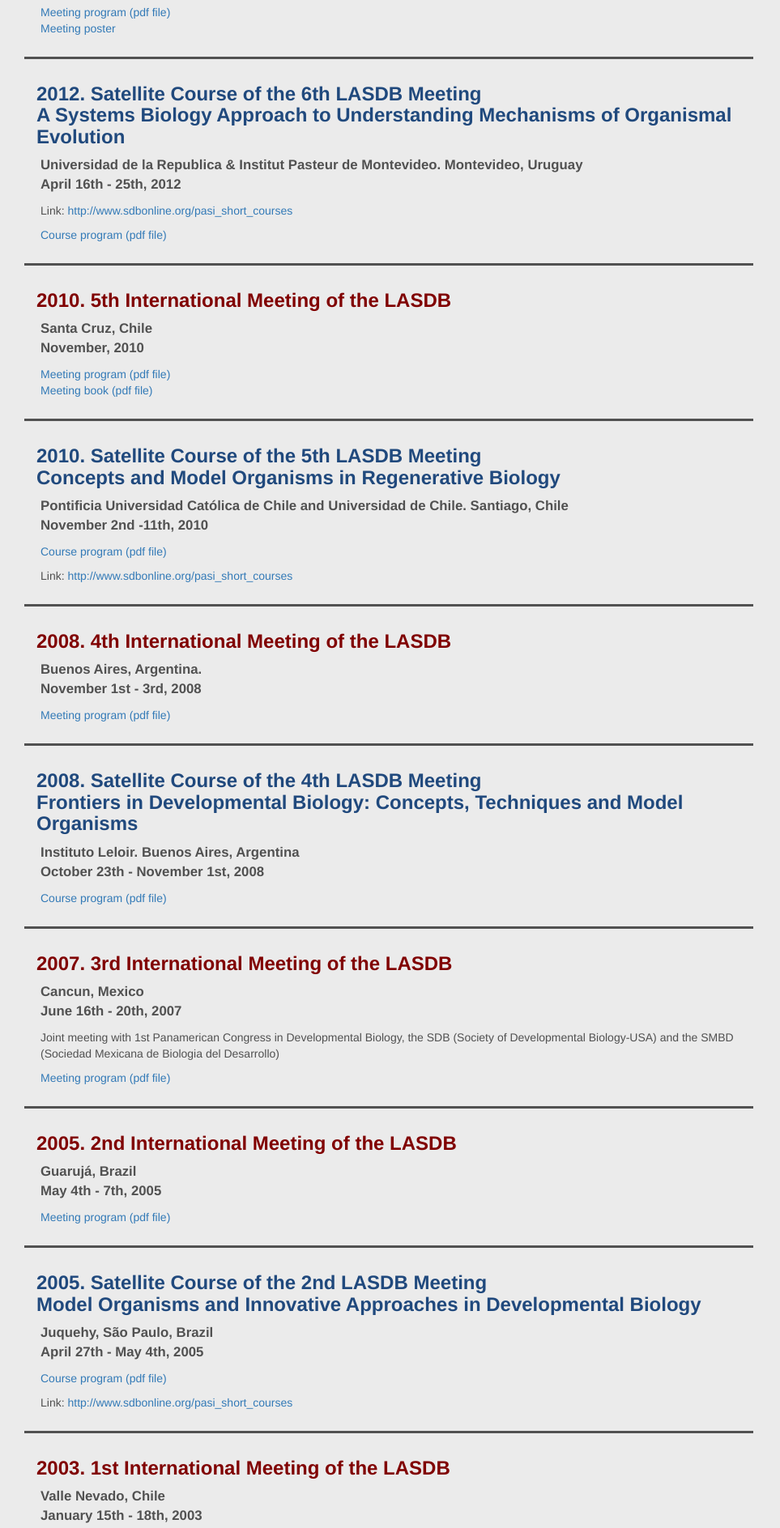
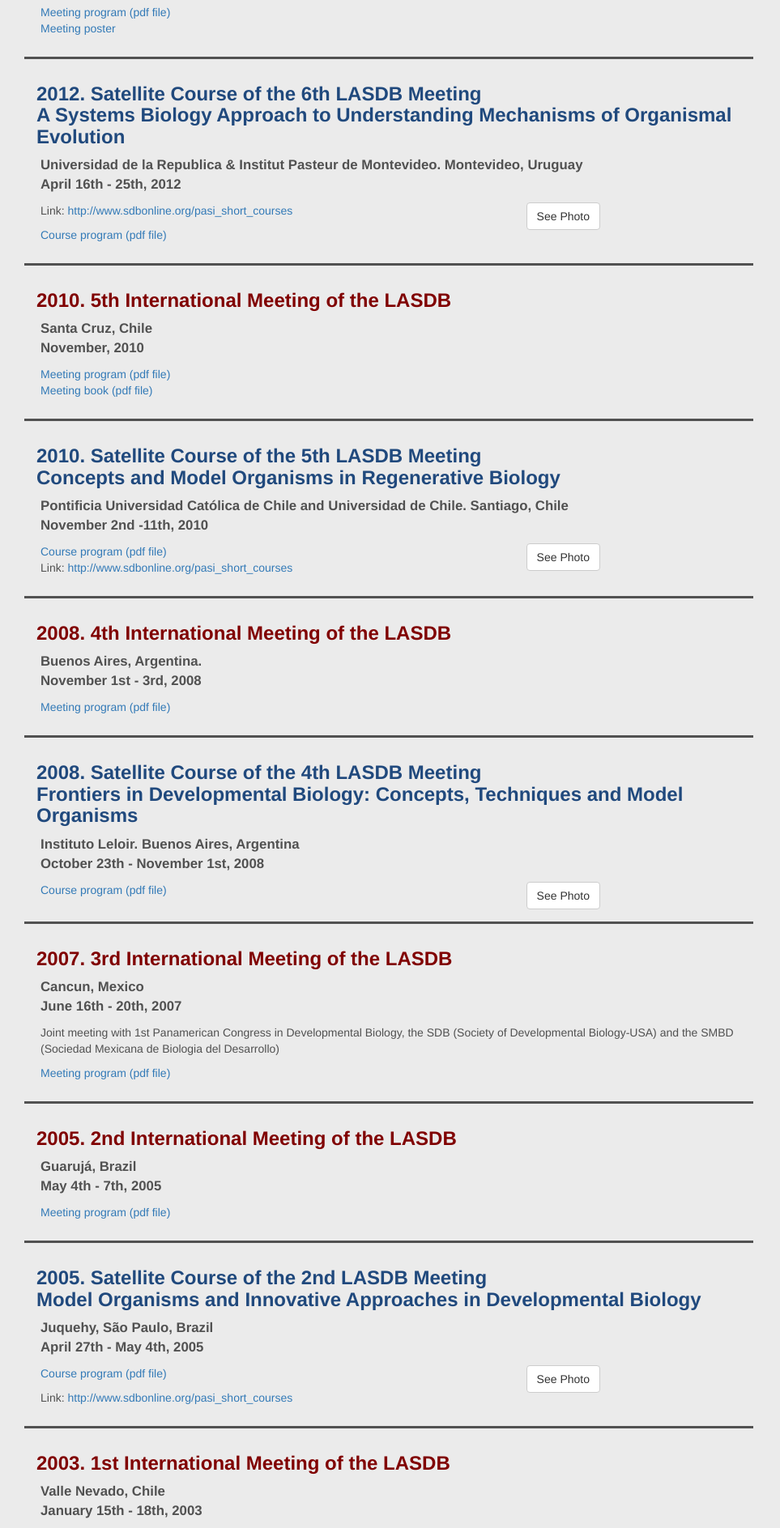
Before and after one commit to lasdb/lasdb.github.io, a Jekyll site: the page built from pages/previous-meetings.html, in a window 1280 px wide. Shown: the part 998-2885 px from the top of the page at 81% size, without its empty margins (0-963 px from the left). Built offline with Jekyll 4.4.1, drawn with Linux system fonts in a browser that asks for light colours; nearby versions of some CDN libraries.

Commit message:
adding modal images for prev meeting photos

```diff
--- a/css/main.css
+++ b/css/main.css
@@ -344,7 +344,31 @@
     color:#20497d;
 }
 
+h3.modal-title {
+    font-weight: bold;
+    padding: 0;
+}
+ .modal-header {
+    padding-bottom: 5px;
+ }
 
+
+.modal-dialog {
+    margin-right: auto;
+    margin-left: auto;
+}
+.modal-btn {
+    float: right;
+    margin-right: 20%;
+}
+
+.modal-lg {
+    max-width: 80%;
+}
+
+.modal-body>img {
+    margin: 0 auto;
+}
 /*******************************************
             MEDIA QUERIES
 *******************************************/
--- a/pages/previous-meetings.html
+++ b/pages/previous-meetings.html
@@ -68,6 +68,26 @@
         </div>
         <div class="panel-body" style="padding-top:0;">
             <p style="font-weight:bold; font-size: 1.2em;"> Universidad de la Republica &amp; Institut Pasteur de Montevideo. Montevideo, Uruguay<br> April 16th - 25th, 2012 </p>
+
+            <!-- Large modal -->
+            <button type="button" class="btn btn-default modal-btn" data-toggle="modal" data-target="#course-2012">See Photo</button>
+
+            <div class="modal fade bs-example-modal-lg" id="course-2012" tabindex="-1" role="dialog" aria-labelledby="myLargeModalLabel">
+              <div class="modal-dialog modal-lg">
+                <div class="modal-content">
+                   <div class="modal-header">
+                        <button type="button" class="close" data-dismiss="modal" aria-label="Close"><span aria-hidden="true">&times;</span></button>
+                        <h3 class="modal-title" id="myModalLabel">2012. Satellite Course of the 6th LASDB Meeting</h3>
+                    </div>
+                    <div class="modal-body">
+                        <img src="{{site.baseurl}}/img/previous-meetings/2012-course.jpg" class="img img-responsive" alt="Course Image">
+                    </div>
+                </div>
+              </div>
+            </div>
+
+
+
             <p> Link: <a target="_blank"  href="http://www.sdbonline.org/pasi_short_courses">http://www.sdbonline.org/pasi_short_courses </a></p>
             <p> <a target="_blank" href="../pdfs/2012-course.pdf"> Course program (pdf file)</a>
             </p>
@@ -94,8 +114,27 @@
         </div>
         <div class="panel-body" style="padding-top:0;">
             <p style="font-weight:bold; font-size: 1.2em;"> Pontificia Universidad Católica de Chile and Universidad de Chile. Santiago, Chile <br> November 2nd -11th, 2010 </p>
-            <p> <a target="_blank" href="../pdfs/2010-course.pdf"> Course program (pdf file)</a><br> <p> Link: <a  target="_blank" href="http://www.sdbonline.org/pasi_short_courses">http://www.sdbonline.org/pasi_short_courses </a></p>
-            </p>
+
+            <!-- Large modal -->
+            <button type="button" class="btn btn-default modal-btn" data-toggle="modal" data-target="#course-2010">See Photo</button>
+
+            <div class="modal fade bs-example-modal-lg"  id="course-2010"  tabindex="-1" role="dialog" aria-labelledby="myLargeModalLabel">
+              <div class="modal-dialog modal-lg">
+                <div class="modal-content">
+                   <div class="modal-header">
+                        <button type="button" class="close" data-dismiss="modal" aria-label="Close"><span aria-hidden="true">&times;</span></button>
+                        <h3 class="modal-title" id="myModalLabel">2010. Satellite Course of the 5th LASDB Meeting</h3>
+                    </div>
+                    <div class="modal-body">
+                        <img src="{{site.baseurl}}/img/previous-meetings/2010-course.jpg" class="img img-responsive" alt="Course Image">
+                    </div>
+                </div>
+              </div>
+            </div>
+
+            <p> <a target="_blank" href="../pdfs/2010-course.pdf"> Course program (pdf file)</a><br>
+            Link: <a  target="_blank" href="http://www.sdbonline.org/pasi_short_courses">http://www.sdbonline.org/pasi_short_courses </a></p>
+
         </div>
     </div>
 </div>
@@ -118,6 +157,25 @@
         </div>
         <div class="panel-body" style="padding-top:0;">
             <p style="font-weight:bold; font-size: 1.2em;">Instituto Leloir. Buenos Aires, Argentina <br> October 23th - November 1st, 2008 </p>
+
+            <!-- Large modal -->
+            <button type="button" class="btn btn-default modal-btn" data-toggle="modal" data-target="#course-2008">See Photo</button>
+
+            <div class="modal fade bs-example-modal-lg"  id="course-2008" tabindex="-1" role="dialog" aria-labelledby="myLargeModalLabel">
+              <div class="modal-dialog modal-lg">
+                <div class="modal-content">
+                   <div class="modal-header">
+                        <button type="button" class="close" data-dismiss="modal" aria-label="Close"><span aria-hidden="true">&times;</span></button>
+                        <h3 class="modal-title" id="myModalLabel">2008. Satellite Course of the 4th LASDB Meeting</h3>
+                    </div>
+                    <div class="modal-body">
+                        <img src="{{site.baseurl}}/img/previous-meetings/2008-course.jpg" class="img img-responsive" alt="Course Image">
+                    </div>
+                </div>
+              </div>
+            </div>
+
+
             <p> <a target="_blank" href="../pdfs/2008-course.pdf"> Course program (pdf file)</a>
             </p>
         </div>
@@ -156,6 +214,25 @@
         </div>
         <div class="panel-body" style="padding-top:0;">
             <p style="font-weight:bold; font-size: 1.2em;"> Juquehy, São Paulo, Brazil <br> April 27th - May 4th, 2005 </p>
+
+                        <!-- Large modal -->
+            <button type="button" class="btn btn-default modal-btn" data-toggle="modal" data-target="#course-2005">See Photo</button>
+
+            <div class="modal fade bs-example-modal-lg"  id="course-2005" tabindex="-1" role="dialog" aria-labelledby="myLargeModalLabel">
+              <div class="modal-dialog modal-lg">
+                <div class="modal-content">
+                   <div class="modal-header">
+                        <button type="button" class="close" data-dismiss="modal" aria-label="Close"><span aria-hidden="true">&times;</span></button>
+                        <h3 class="modal-title" id="myModalLabel">2005. Satellite Course of the 2th LASDB Meeting</h3>
+                    </div>
+                    <div class="modal-body">
+                        <img src="{{site.baseurl}}/img/previous-meetings/2005-course.jpg" class="img img-responsive" alt="Course Image">
+                    </div>
+                </div>
+              </div>
+            </div>
+
+
             <p> <a target="_blank" href="../pdfs/2005-course.pdf"> Course program (pdf file)</a>
             </p>
             <p> Link: <a  target="_blank" href="http://www.sdbonline.org/pasi_short_courses">http://www.sdbonline.org/pasi_short_courses</a></p>
@@ -169,6 +246,24 @@
         </div>
         <div class="panel-body" style="padding-top:0;">
             <p style="font-weight:bold; font-size: 1.2em;"> Valle Nevado, Chile <br> January 15th - 18th, 2003 </p>
+
+            <!-- Large modal -->
+            <button type="button" class="btn btn-default modal-btn" data-toggle="modal" data-target="#meeting-2003">See Photo</button>
+
+            <div class="modal fade bs-example-modal-lg"  id="meeting-2003" tabindex="-1" role="dialog" aria-labelledby="myLargeModalLabel">
+              <div class="modal-dialog modal-lg">
+                <div class="modal-content">
+                   <div class="modal-header">
+                        <button type="button" class="close" data-dismiss="modal" aria-label="Close"><span aria-hidden="true">&times;</span></button>
+                        <h3 class="modal-title" id="myModalLabel">2003. 1st International Meeting of the LASDB</h3>
+                    </div>
+                    <div class="modal-body">
+                        <img src="{{site.baseurl}}/img/previous-meetings/2003-meeting.jpg" class="img img-responsive" alt="Course Image">
+                    </div>
+                </div>
+              </div>
+            </div>
+
             <p> <a target="_blank" href="../pdfs/2003-meeting-program.pdf"> Meeting program (pdf file)</a>
             </p>
         </div>
```
Also changed, not shown: img/previous-meetings/2003-meeting.jpg (added), img/previous-meetings/2005-course.jpg (added), img/previous-meetings/2008-course.jpg (added), img/previous-meetings/2010-course.jpg (added), img/previous-meetings/2012-course.jpg (added).
